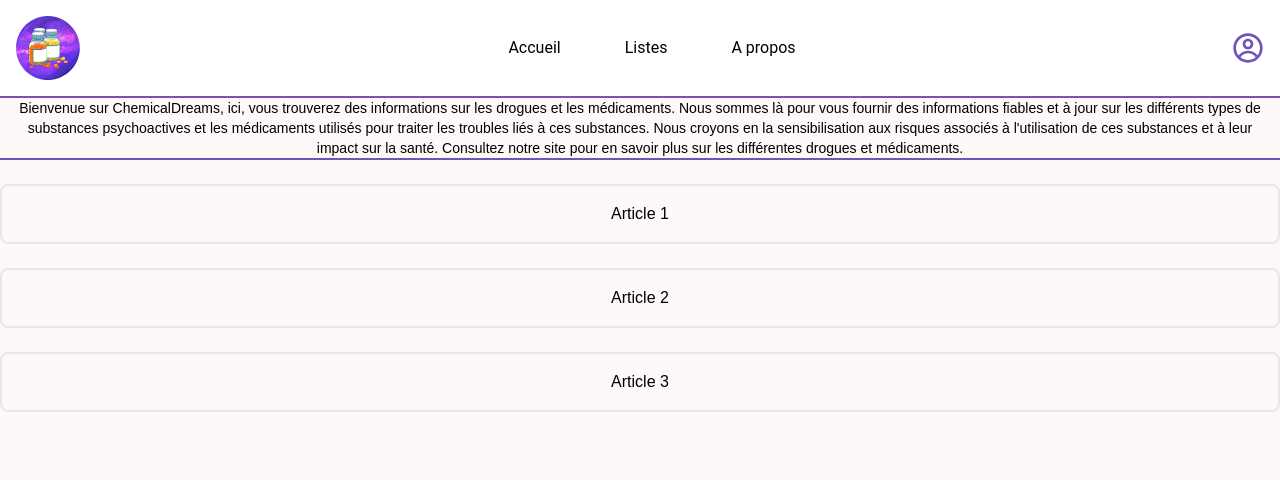
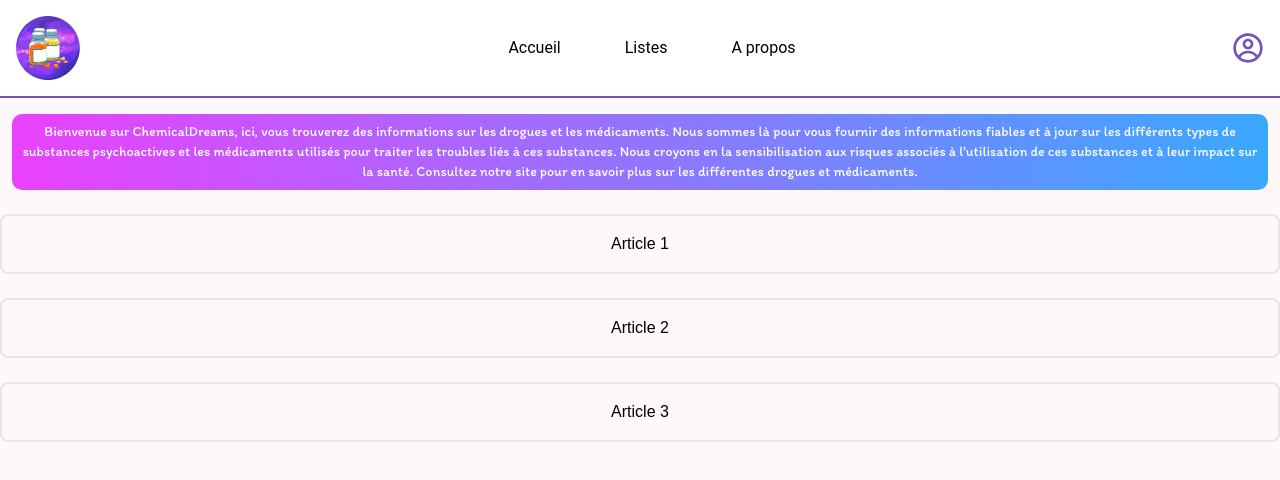
Before and after one commit to Yhugzee/ChemicalDreams-old, a React (Vite) app in the folder frontend/: page / in a window 1280 px wide. Shown: the top 480 px of the page. Built offline with nearby package versions, Linux system fonts and the light colour scheme.

Commit message:
change font and background for App

```diff
--- a/frontend/src/App.css
+++ b/frontend/src/App.css
@@ -1,6 +1,11 @@
 @tailwind base;
 @tailwind components;
 @tailwind utilities;
+
+@font-face {
+  font-family: "Itim";
+  src: url("./fonts/Itim-Regular.ttf");
+}
 
 body {
   margin: 0;
@@ -20,6 +25,17 @@ code {
   pointer-events: none;
 }
 
-.info_tile {
-  border-bottom: 2px solid #6d55bb;
+/*.info_tile {*/
+/*  border-bottom: 2px solid #6d55bb;*/
+/*}*/
+
+.infos {
+  font-family: Itim, sans-serif;
+  padding: 0.5rem;
+  margin-top: 1rem;
+  border: 0;
+  border-radius: 10px;
+  color: white;
+  background: rgb(234, 65, 255);
+  background: linear-gradient(90deg, rgba(234, 65, 255, 1) 0%, rgba(58, 168, 255, 1) 100%);
 }
```
